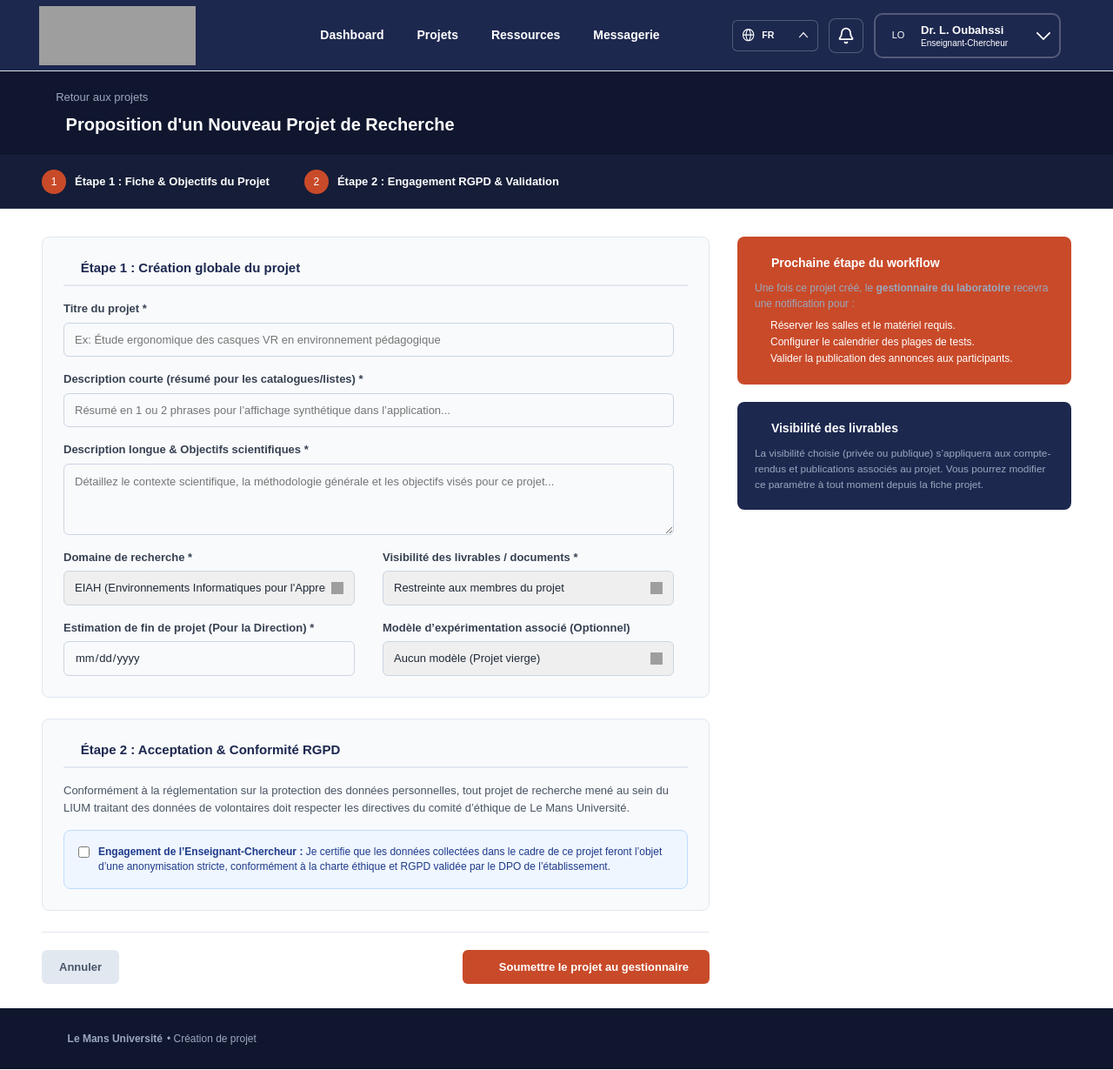
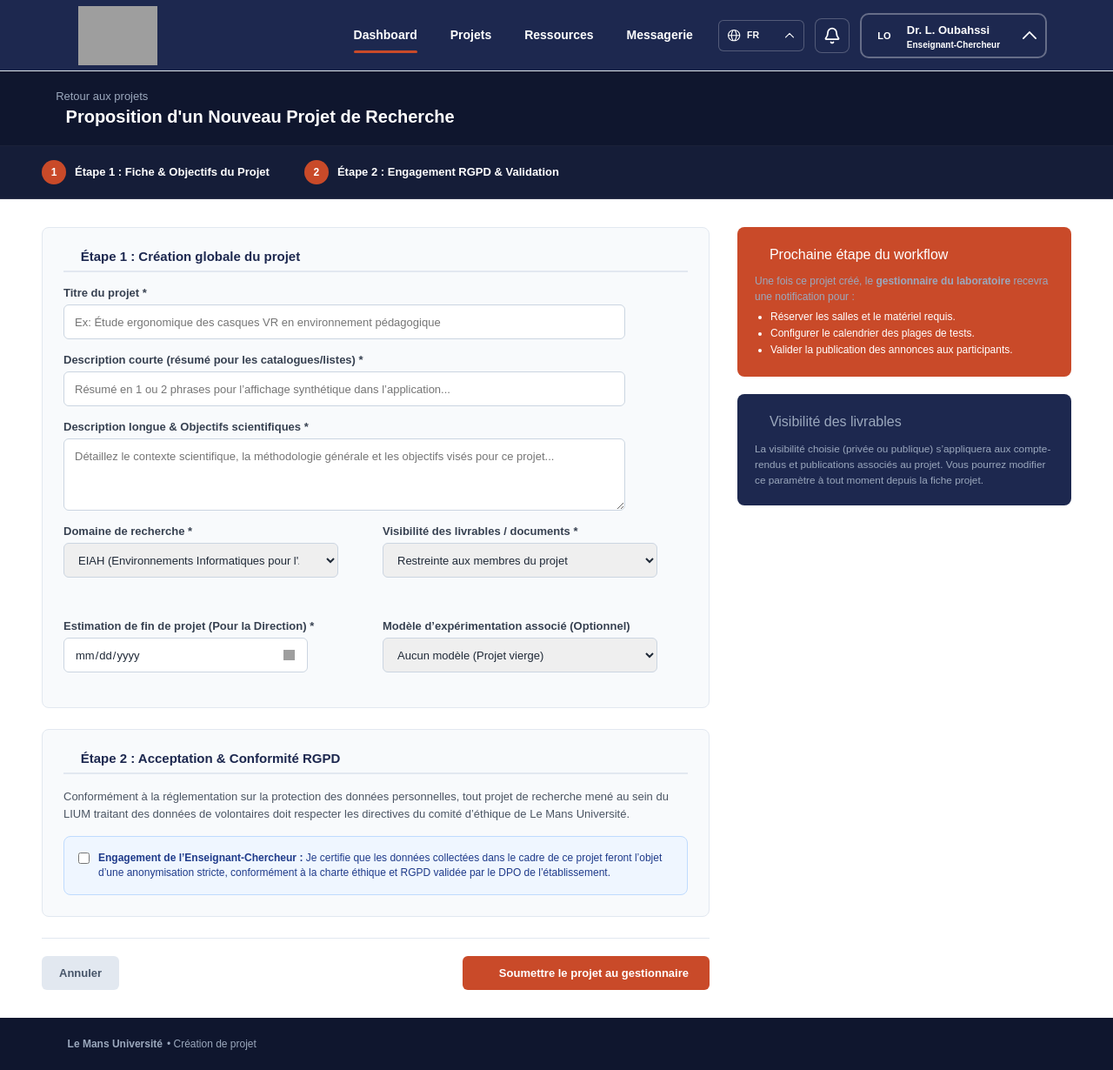
Before and after one commit to Margogne/SAE3.01, a PHP site: page /views/ECCreateProject.php in a window 1280 px wide. Shown: the whole page at 87% size. Run offline with PHP 8.4, Linux system fonts and the light colour scheme; style sheets or scripts are compiled from the project's sources; some web fonts are replaced; grey boxes are pictures that could not be loaded.

Commit message:
Regulation des CSS

```diff
--- a/style/ECCreateExp.css
+++ b/style/ECCreateExp.css
@@ -77,7 +77,7 @@
   }
 
   body {
-    margin: 0;
+    margin : 0;
     min-width: 320px;
     min-height: 100dvh;
     background: #fff;
@@ -528,6 +528,7 @@
 .field select {
   height: 40px;
   padding: 0 12px;
+  width : 90%;
 }
 
 .field input[type="date"] {
@@ -537,6 +538,7 @@
   background-position: right 14px center;
   background-size: 13px 12.188px;
   padding-right: 38px;
+  width: 80%;
 }
 
 .field input[type="date"]::-webkit-calendar-picker-indicator {
@@ -557,6 +559,7 @@
   height: 83px;
   resize: vertical;
   padding: 10px 12px;
+  width: 90%;
 }
 
 .field input::placeholder,
--- a/style/ECDashboard.css
+++ b/style/ECDashboard.css
@@ -80,6 +80,7 @@
     min-width: 320px;
     min-height: 100dvh;
     background: #f4f6f8;
+    margin: 0;
   }
 
   button,
--- a/style/ECstyle.css
+++ b/style/ECstyle.css
@@ -78,6 +78,7 @@
   body {
     min-width: 320px;
     min-height: 100dvh;
+    margin: 0;
   }
 
   button,
@@ -97,9 +98,7 @@
 }
 
 .app-shell {
-  width: min(1440px, 100%);
-  min-height: 100dvh;
-  margin: 0 auto;
+  margin: 0;
   overflow: hidden;
   background: #fff;
   box-shadow: 0 20px 25px -5px rgba(0, 0, 0, 0.3);
--- a/views/ECCreateExp.php
+++ b/views/ECCreateExp.php
@@ -9,7 +9,7 @@
   <body>
     <div class="app-shell">
       <?php
-        //include '../model/header.php';
+        include '../model/header.php';
       ?>
       <section class="page-heading">
         <div class="page-heading-inner">
--- a/views/ECCreateProject.php
+++ b/views/ECCreateProject.php
@@ -4,68 +4,17 @@
     <meta charset="UTF-8" />
     <meta name="viewport" content="width=device-width, initial-scale=1.0" />
     <title>Proposition d'un Nouveau Projet de Recherche - Le Mans Université</title>
-    <link rel="stylesheet" href="../style/ECstyle.css" />
+    <link rel="stylesheet" href="../style/ECCreateExp.css" />
   </head>
   <body>
     <div class="app-shell">
-      <header class="site-header">
-        <a class="brand" href="#main" aria-label="Le Mans Université">
-          <img src="../assets/img/logoLemansBlancSurBleu.svg" alt="Le Mans Université" />
-        </a>
+      <?php
+        include '../model/header.php';
+      ?>
 
-        <nav class="main-nav" aria-label="Navigation principale">
-          <a href="#dashboard">Dashboard</a>
-          <a href="#projets">Projets</a>
-          <a href="#ressources">Ressources</a>
-          <a href="#messagerie">Messagerie</a>
-        </nav>
-
-        <div class="header-actions">
-          <div class="menu-wrap">
-            <button
-              class="language-trigger"
-              type="button"
-              aria-haspopup="menu"
-              aria-expanded="false"
-            >
-              <img src="../assets/img/Globe.svg" alt="" />
-              <span>FR</span>
-              <img src="../assets/img/Vector.svg" alt="" />
-            </button>
-          </div>
-
-          <div class="menu-wrap">
-            <button
-              class="icon-trigger"
-              type="button"
-              aria-label="Notifications"
-              aria-haspopup="dialog"
-              aria-expanded="false"
-            >
-              <img src="../assets/img/bell.svg" alt="" />
-            </button>
-          </div>
-
-          <div class="menu-wrap profile-wrap">
-            <button
-              class="profile-trigger"
-              type="button"
-              aria-haspopup="menu"
-              aria-expanded="false"
-            >
-              <span class="avatar">LO</span>
-              <span class="profile-copy">
-                <strong>Dr. L. Oubahssi</strong>
-                <small>Enseignant-Chercheur</small>
-              </span>
-              <img class="rotate" src="../assets/img/Vector.svg" alt="" />
-            </button>
-          </div>
-        </div>
-      </header>
-
-      <section class="title-band">
-        <a href="#projets">
+      <section class="page-heading">
+        <div class="page-heading-inner">
+          <a href="#projets" class="back-link">
             <span aria-hidden="true" class="fa-icon"></span>
             Retour aux projets
           </a>
@@ -73,22 +22,24 @@
             <span aria-hidden="true" class="fa-icon"></span>
             Proposition d'un Nouveau Projet de Recherche
           </h1>
+        </div>
       </section>
 
       <section class="stepper" aria-label="Étapes du formulaire">
-        <div>
+        <div class="step">
           <span>1</span>
           <strong>Étape 1 : Fiche &amp; Objectifs du Projet</strong>
         </div>
-        <div>
+        <div class="step">
           <span>2</span>
           <strong>Étape 2 : Engagement RGPD &amp; Validation</strong>
         </div>
       </section>
 
-      <main id="main">
-        <form>
-          <section class="form-card">
+      <main id="main" class="main-content">
+        <div class="content-grid">
+          <form class="experiment-form">
+            <section class="form-card first-card">
               <h2>
                 <span aria-hidden="true" class="fa-icon"></span>
                 Étape 1 : Création globale du projet
@@ -122,7 +73,7 @@
                 ></textarea>
               </label>
 
-            <div class="field-grid">
+              <div class="date-row">
                 <label class="field">
                   <span>Domaine de recherche *</span>
                   <select name="domain" required>
@@ -152,7 +103,6 @@
                       type="date"
                       aria-label="Estimation de fin de projet"
                     />
-
                   </span>
                 </label>
 
@@ -172,12 +122,12 @@
                 <span aria-hidden="true" class="fa-icon"></span>
                 Étape 2 : Acceptation &amp; Conformité RGPD
               </h2>
-            <p>
+              <p class="rgpd-intro">
                 Conformément à la réglementation sur la protection des données personnelles, tout
                 projet de recherche mené au sein du LIUM traitant des données de volontaires doit
                 respecter les directives du comité d’éthique de Le Mans Université.
               </p>
-            <label class="consent">
+              <label class="consent-box">
                 <input name="consent" required type="checkbox" />
                 <span>
                   <strong>Engagement de l’Enseignant-Chercheur :</strong> Je certifie que les données
@@ -225,6 +175,7 @@
               </p>
             </section>
           </aside>
+        </div>
       </main>
 
       <footer>
```
Also changed, not shown: views/ECDashboard.php (+3 -52 lines). Lines whose indentation alone changed are shown as unchanged.
